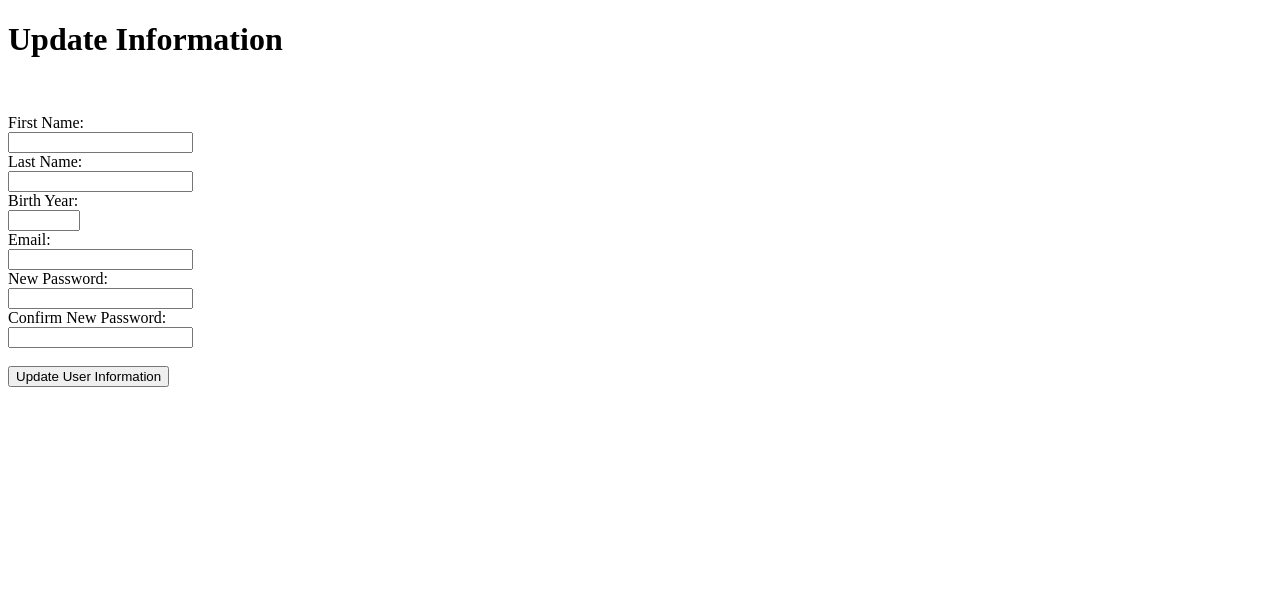
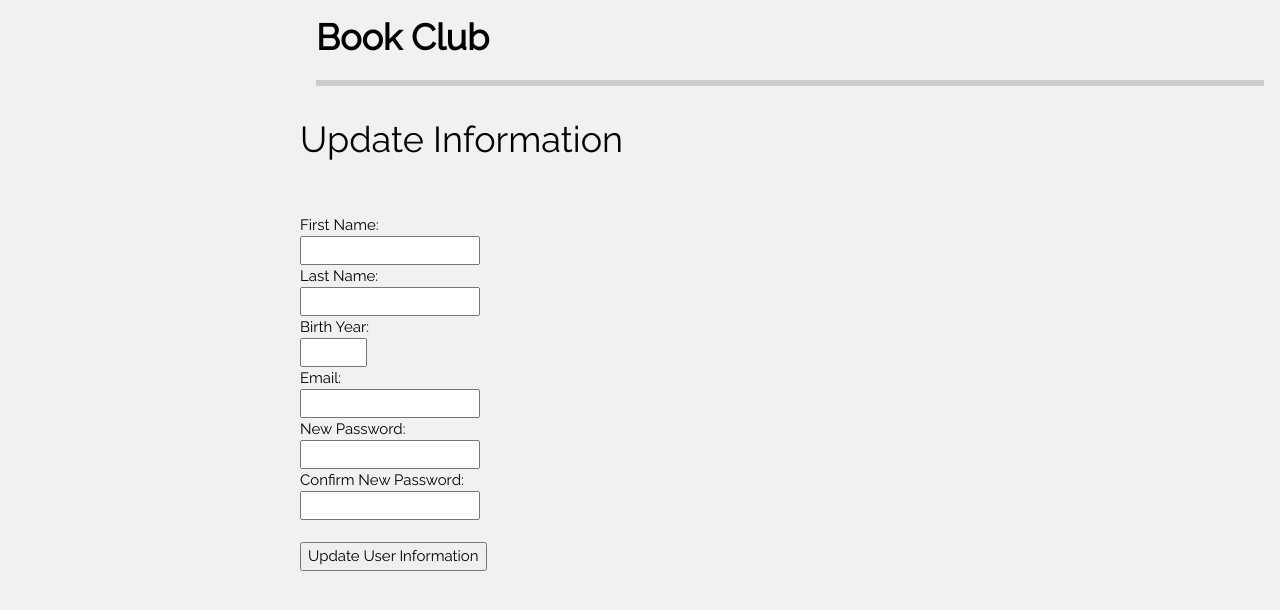
Before and after one commit to Merle-Ambrose/book-club-client, a React (Create React App) app: page /update-profile in a window 1280 px wide. Shown: the top 610 px of the page. Built offline with nearby package versions, Linux system fonts and the light colour scheme; no server answers; sample sign-in values are in the browser's storage.

Commit message:
included w3 styling template

```diff
--- /dev/null
+++ b/public/css/index.css
@@ -0,0 +1,3 @@
+body,h1,h2,h3,h4,h5,h6 {
+    font-family: "Raleway", sans-serif;
+}
--- a/public/index.html
+++ b/public/index.html
@@ -1,19 +1,23 @@
 <!DOCTYPE html>
 <html lang="en">
+
 <head>
   <meta charset="utf-8" />
   <link rel="icon" href="%PUBLIC_URL%/favicon.ico" />
   <meta name="viewport" content="width=device-width, initial-scale=1" />
   <meta name="theme-color" content="#000000" />
-    <meta
-      name="Book Club"
-      content="Website that lets you create your own written content and read other's written content."
-    />
+  <meta name="description" content="Write your own stories and read others'." />
   <link rel="manifest" href="%PUBLIC_URL%/manifest.json" />
+  <link rel="stylesheet" href="https://www.w3schools.com/w3css/4/w3.css">
+  <link rel="stylesheet" href="https://fonts.googleapis.com/css?family=Raleway">
+  <link rel="stylesheet" href="https://cdnjs.cloudflare.com/ajax/libs/font-awesome/4.7.0/css/font-awesome.min.css">
+  <link rel="stylesheet" href="/css/index.css" type="text/css">
   <title>Book Club</title>
 </head>
-  <body>
+
+<body class="w3-light-grey w3-content" style="max-width:1600px">
   <noscript>You need to enable JavaScript to run this app.</noscript>
   <div id="root"></div>
 </body>
+
 </html>
--- a/src/App.js
+++ b/src/App.js
@@ -10,9 +10,44 @@ import CreateBook from './CreateBook';
 import EditBook from './EditBook';
 import FilterBooks from './FilterBooks';
 import UpdateProfile from './UpdateProfile';
+import { w3_close, w3_open } from './utils/w3utils';
 
 function App() {
+
   return (
+    <>
+      {/* Sidebar menu */}
+      <nav class="w3-sidebar w3-collapse w3-white w3-animate-left" style={{ zIndex: '3', width: '300px' }} id="mySidebar"><br />
+        <div class="w3-container">
+          <a href="#" onClick={w3_close} class="w3-hide-large w3-right w3-jumbo w3-padding w3-hover-grey" title="close menu">
+            <i class="fa fa-remove"></i>
+          </a>
+          <img src="/w3images/avatar_g2.jpg" style={{ width: '45%' }} class="w3-round" /><br /><br />
+          <a href="/"><h4><b>BOOK CLUB</b></h4></a>
+        </div>
+        <div class="w3-bar-block">
+          <a href="#portfolio" onClick={w3_close} class="w3-bar-item w3-button w3-padding w3-text-teal"><i class="fa fa-th-large fa-fw w3-margin-right"></i>PORTFOLIO</a>
+          <a href="#about" onClick={w3_close} class="w3-bar-item w3-button w3-padding"><i class="fa fa-user fa-fw w3-margin-right"></i>ABOUT</a>
+          <a href="#contact" onClick={w3_close} class="w3-bar-item w3-button w3-padding"><i class="fa fa-envelope fa-fw w3-margin-right"></i>CONTACT</a>
+        </div>
+      </nav>
+
+      {/* Overlay effect for small screens */}
+      <div class="w3-overlay w3-hide-large w3-animate-opacity" onClick={w3_close} style={{ cursor: 'pointer' }} title="close side menu" id="myOverlay"></div>
+
+      {/* Page content */}
+      <div class="w3-main" style={{ marginLeft: '300px' }}>
+        { /* Header */}
+        <header>
+          <a href="#"><img src="/w3images/avatar_g2.jpg" style={{ width: '65px' }} class="w3-circle w3-right w3-margin w3-hide-large w3-hover-opacity" /></a>
+          <span class="w3-button w3-hide-large w3-xxlarge w3-hover-text-grey" onClick={w3_open} ><i class="fa fa-bars"></i></span>
+          <div class="w3-container">
+            <div></div>
+            <h1><b>Book Club</b></h1>
+            <div class="w3-section w3-bottombar"></div>
+          </div>
+        </header>
+
         <div>
           <BrowserRouter>
             <Routes>
@@ -22,13 +57,16 @@ function App() {
               <Route path="/edit/:bookId" element={<EditBook />} />
               <Route path="/dashboard" element={<ListWrittenBooks />} />
               <Route path="/create-book" element={<CreateBook />} />
-          <Route path="/update-profile" element={<UpdateProfile/>} />
+              <Route path="/update-profile" element={<UpdateProfile />} />
               <Route path="/register" element={<Register />} />
               <Route path="/logout" element={<Logout />} />
               <Route path="/login" element={<Login />} />
             </Routes>
           </BrowserRouter>
         </div>
+      </div>
+    </>
+
   );
 }
 
--- a/src/FilterBooks.js
+++ b/src/FilterBooks.js
@@ -1,6 +1,7 @@
 import axios from 'axios';
 import React, { useEffect, useState } from 'react';
 import { domainAPI } from './utils/mongoDBConnect';
+import { w3_close, w3_open } from './utils/w3utils';
 
 function FilterBooks() {
   const [currPage, setCurrPage] = useState(0);
@@ -18,7 +19,7 @@ function FilterBooks() {
 
     // Get the total number of books (for computing pages)
     // AND the current page's book list information
-    const result = await axios.get(domainAPI + "book/filter/" + genre + "/" + language + "/" + views + "/" + wordcount + "/" +  numberPerPage + "/" + currPage, {crossdomain: true})
+    const result = await axios.get(domainAPI + "book/filter/" + genre + "/" + language + "/" + views + "/" + wordcount + "/" + numberPerPage + "/" + currPage, { crossdomain: true })
       .then((result) => {
         return result.data;
       })
@@ -34,15 +35,15 @@ function FilterBooks() {
     window.scrollTo(0, 0);
   }
   function prevPage() {
-    if(currPage > 0) setCurrPage(currPage-1);
+    if (currPage > 0) setCurrPage(currPage - 1);
     window.scrollTo(0, 0);
   }
   function nextPage() {
-    if(currPage < totalNumOfPages-1) setCurrPage(currPage+1);
+    if (currPage < totalNumOfPages - 1) setCurrPage(currPage + 1);
     window.scrollTo(0, 0);
   }
   function lastPage() {
-    setCurrPage(totalNumOfPages-1);
+    setCurrPage(totalNumOfPages - 1);
     window.scrollTo(0, 0);
   }
 
@@ -60,14 +61,27 @@ function FilterBooks() {
 
   return (
     <>
+      {/* Filtering books */}
+      <header id="portfolio">
+        <div class="w3-container">
+          <div class="w3-section w3-padding-16">
+            <span class="w3-margin-right">Filter:</span>
+            <button class="w3-button w3-black">ALL</button>
+            <button class="w3-button w3-white"><i class="fa fa-diamond w3-margin-right"></i>Design</button>
+            <button class="w3-button w3-white w3-hide-small"><i class="fa fa-photo w3-margin-right"></i>Photos</button>
+            <button class="w3-button w3-white w3-hide-small"><i class="fa fa-map-pin w3-margin-right"></i>Art</button>
+          </div>
+        </div>
+      </header>
+
       <h1>Filter List</h1>
-      <label htmlFor="booksPerPage">Books Per Page </label><br/>
+      <label htmlFor="booksPerPage">Books Per Page </label><br />
       <select id="booksPerPage" name="booksPerPage">
         <option value="10">10</option>
         <option value="10">20</option>
         <option value="30">30</option>
-      </select><br/>
-      <label htmlFor="genre">Genre</label><br/>
+      </select><br />
+      <label htmlFor="genre">Genre</label><br />
       <select id="genre" name="genre">
         <option value="">N/A</option>
         <option value="Action">Action</option>
@@ -84,8 +98,8 @@ function FilterBooks() {
         <option value="Speculative">Speculative</option>
         <option value="Thriller">Thriller</option>
         <option value="Western">Western</option>
-      </select><br/>
-      <label htmlFor="language">Language </label><br/>
+      </select><br />
+      <label htmlFor="language">Language </label><br />
       <select id="language" name="language">
         <option value="">N/A</option>
         <option value="English">English</option>
@@ -112,35 +126,58 @@ function FilterBooks() {
         <option value="Farsi">Farsi</option>
         <option value="Italian">Italian</option>
         <option value="Thai">Thai</option>
-      </select><br/>
-      <label htmlFor="views">Views </label><br/>
+      </select><br />
+      <label htmlFor="views">Views </label><br />
       <select id="views" name="views">
         <option value="">N/A</option>
         <option value="desc">Descending</option>
         <option value="asc">Ascending</option>
-      </select><br/>
-      <label htmlFor="wordcount">Word Count </label><br/>
+      </select><br />
+      <label htmlFor="wordcount">Word Count </label><br />
       <select id="wordcount" name="wordcount">
         <option value="">N/A</option>
         <option value="desc">Descending</option>
         <option value="asc">Ascending</option>
-      </select><br/>
-      <br/><button onClick={(e) => submitQuery(e)}>Filter</button><br/><br/>
+      </select><br />
+      <br /><button onClick={(e) => submitQuery(e)}>Filter</button><br /><br />
+
+
+      {/* Display Grid */}
+      <div class="w3-row-padding">
+        <div class="w3-third w3-container w3-margin-bottom">
+          <div class="w3-container w3-white">
+            <p><b>Lorem Ipsum</b></p>
+            <p>Praesent tincidunt sed tellus ut rutrum. Sed vitae justo condimentum, porta lectus vitae, ultricies congue gravida diam non fringilla.</p>
+          </div>
+        </div>
+        <div class="w3-third w3-container w3-margin-bottom">
+          <div class="w3-container w3-white">
+            <p><b>Lorem Ipsum</b></p>
+            <p>Praesent tincidunt sed tellus ut rutrum. Sed vitae justo condimentum, porta lectus vitae, ultricies congue gravida diam non fringilla.</p>
+          </div>
+        </div>
+        <div class="w3-third w3-container">
+          <div class="w3-container w3-white">
+            <p><b>Lorem Ipsum</b></p>
+            <p>Praesent tincidunt sed tellus ut rutrum. Sed vitae justo condimentum, porta lectus vitae, ultricies congue gravida diam non fringilla.</p>
+          </div>
+        </div>
+      </div>
 
       {listBooksOnPage.map((book, index) => {
         return (<div key={index}>
           <hr />
-          <h1>Title: <a href={"/book/" + book._id + "/chapter/0"}>{book.title}</a></h1>
-          <p>Summary: {book.summary}</p>
-          <p>Genre: {book.genre}</p>
-          <p>Trigger Warnings: {book.tws.join(", ")}</p>
-          <p>Fandoms: {book.fandoms.join(", ")}</p>
-          <p>Characters: {book.characters.join(", ")}</p>
-          <p>Tags: {book.tags.join(", ")}</p>
-          <p>Language: {book.language}</p>
-          <p>Wordcount: {book.wordcount}</p>
-          <p>Views: {book.views}</p>
-          <p>Chapters: {book.characters.length}</p>
+          <h1>Title: <a class="bookLink" href={"/book/" + book._id + "/chapter/0"}>{book.title}</a></h1>
+          <p><b>Summary:</b> {book.summary}</p>
+          <p><b>Genre:</b> {book.genre}</p>
+          <p><b>Trigger Warnings:</b> {book.tws.join(", ")}</p>
+          <p><b>Fandoms:</b> {book.fandoms.join(", ")}</p>
+          <p><b>Characters:</b> {book.characters.join(", ")}</p>
+          <p><b>Tags:</b> {book.tags.join(", ")}</p>
+          <p><b>Language:</b> {book.language}</p>
+          <p><b>Wordcount:</b> {book.wordcount}</p>
+          <p><b>Views:</b> {book.views}</p>
+          <p><b>Chapters:</b> {book.characters.length}</p>
           <hr />
         </div>);
       })}
--- /dev/null
+++ b/src/utils/w3utils.js
@@ -0,0 +1,10 @@
+// Script to open and close sidebar
+export function w3_open() {
+    document.getElementById("mySidebar").style.display = "block";
+    document.getElementById("myOverlay").style.display = "block";
+}
+
+export function w3_close() {
+    document.getElementById("mySidebar").style.display = "none";
+    document.getElementById("myOverlay").style.display = "none";
+}
```
Lines whose indentation alone changed are shown as unchanged.
